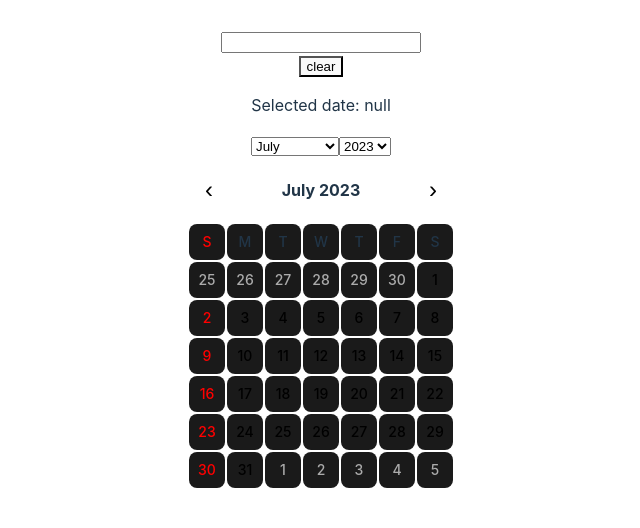
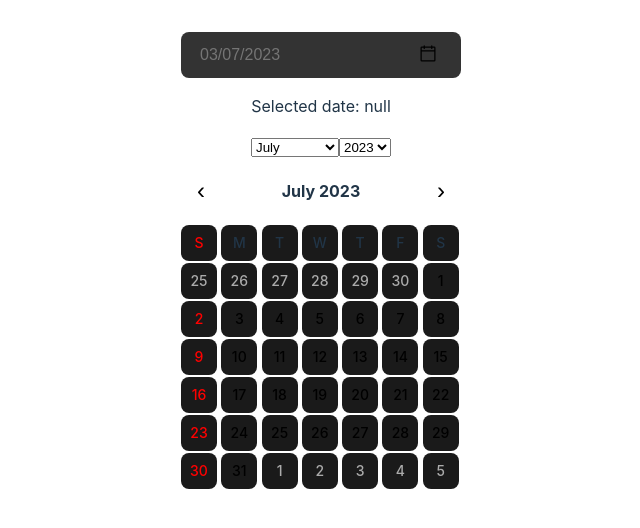
Before and after one commit to franco-dias/react-date-picker, a React (Vite) app: page / in a window 1280 px wide. Shown: the top 528 px of the page, without its empty margins (319-959 px from the left). Built offline with nearby package versions, Linux system fonts and the light colour scheme.

Commit message:
feat: add input styles

```diff
--- /dev/null
+++ b/src/components/date-picker/date-picker-input/date-picker-input.styles.ts
@@ -0,0 +1,38 @@
+import styled from "styled-components";
+
+const InputContainer = styled.div`
+  width: 280px;
+  display: flex;
+  box-sizing: border-box;
+  padding: 0.25rem 1rem;
+  align-items: center;
+  background-color: #333;
+  border-radius: 0.5rem;
+  border: 1px solid transparent;
+  > input {
+    flex: 1;
+    height: 34px;
+    border: none;
+    outline: none;
+    background: transparent;
+    font-size: 1rem;
+  }
+
+  &:focus-within {
+    border-color: #646cff;
+    & svg {
+      fill: #646cff;
+    }
+  }
+`;
+
+const IconButton = styled.button`
+  padding: 0;
+  height: 2rem;
+  width: 2rem;
+  background: transparent;
+  border: none;
+  cursor: pointer;
+`;
+
+export { InputContainer, IconButton };
--- a/src/components/date-picker/date-picker-input/date-picker-input.tsx
+++ b/src/components/date-picker/date-picker-input/date-picker-input.tsx
@@ -1,6 +1,8 @@
 import { format, parse, isValid, isBefore, isAfter } from "date-fns";
 import { useEffect, useRef, useState } from "react";
 import InputMask from "react-input-mask";
+import { IconButton, InputContainer } from "./date-picker-input.styles";
+import { CalendarBlank } from "@phosphor-icons/react";
 
 interface DatePickerInputProps {
   minimum: Date;
@@ -57,26 +59,19 @@ export const DatePickerInput = ({
         max={format(maximum, "yyyy-MM-dd")}
         value={selectedDate ? format(selectedDate, "yyyy-MM-dd") : undefined}
       />
-
-      <div
-        style={{
-          display: "flex",
-          flexDirection: "column",
-          width: 200,
-          margin: "0 auto",
-        }}
-      >
+      <InputContainer>
         <InputMask
           mask="99/99/9999"
           maskChar={null}
           value={inputState}
           onChange={handleChange}
           inputRef={inputRef}
+          placeholder={format(new Date(), "dd/MM/yyyy")}
         />
-        {hasError && <span>Invalid date!</span>}
-      </div>
-
-      <button onClick={clear}>clear</button>
+        <IconButton>
+          <CalendarBlank size={20} />
+        </IconButton>
+      </InputContainer>
     </>
   );
 };
```
